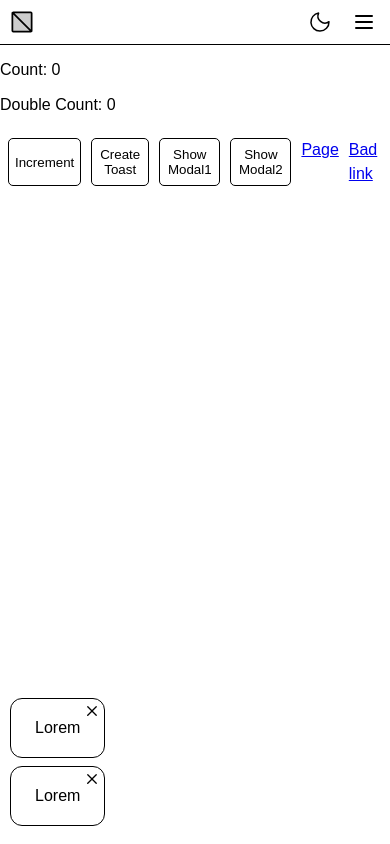
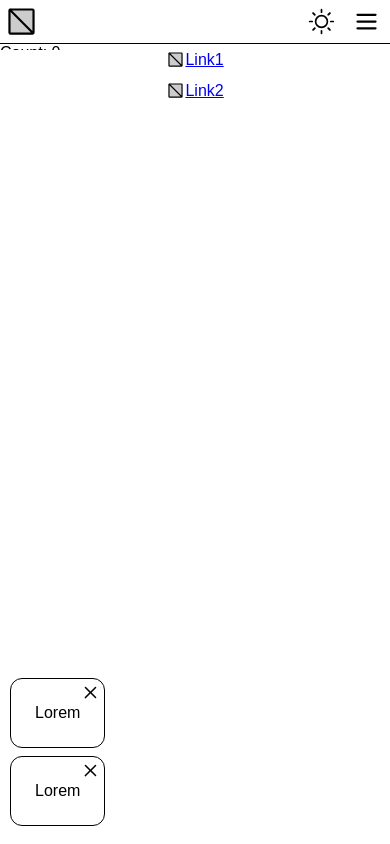
Before and after one commit to VictorCam/template, a Vue app: page / in a window 390 px wide. Built offline with nearby package versions, Linux system fonts and the light colour scheme.

Commit message:
feat: improvements

```diff
--- a/package.json
+++ b/package.json
@@ -9,10 +9,11 @@
     "preview": "vite preview"
   },
   "dependencies": {
-    "@unocss/reset": "^0.60.3",
     "axios": "^1.7.2",
     "js-cookie": "^3.0.5",
+    "normalize.css": "^8.0.1",
     "pinia": "^2.1.7",
+    "reset-css": "^5.0.2",
     "valibot": "^0.30.0",
     "vue": "^3.4.27",
     "vue-router": "^4.3.2",
--- a/src/components/NavHeader.vue
+++ b/src/components/NavHeader.vue
@@ -3,8 +3,7 @@ import { ref, onMounted } from "vue";
 import utils from "../utils";
 const navBtnRef = ref(null);
 const navSvgRef = ref(null);
-const themeBtnRef = ref(null);
-const themeSvgRef = ref(null);
+const currIconTheme = ref(null);
 
 let links = [
   {
@@ -17,42 +16,44 @@ let links = [
   },
 ];
 
-function toggleSidebar() {
+async function toggleHidden(ref) {
+  ref.classList.toggle("hidden");
+}
+
+async function toggleSidebar() {
   var sidebar = document.querySelector("nav");
-  sidebar.classList.toggle("active");
+  sidebar.classList.toggle("scale-in-center");
+  sidebar.classList.toggle("scale-out-center");
+  await utils.waitForAnimation(sidebar);
+  // check if sidebar has scale-out-center class
 }
 
 onMounted(() => {
-  utils.loadSavedTheme(themeSvgRef)
+  utils.loadSavedTheme()
 })
 </script>
 
 <template>
-  <header class="flex items-center gap2 p2 outline-1 outline-solid outline-[var(--white)]">
-    <div class="svg-bw tmp p3.5"></div>
-    <button ref="themeBtnRef" @click="
-      utils.switchButtonIcons(
-        { buttonRef: themeBtnRef, svgRef: themeSvgRef },
-        { icon1: 'sun', icon2: 'moon' }
-      );
-    utils.toggleTheme();
-    " aria-pressed="false" class="svg-button ml-auto" aria-label="Toggle Dark/Light Theme">
-      <div ref="themeSvgRef" class="svg-bw sun p3"></div>
-    </button>
+  <header class="flex items-center gap2 p1 outline-1 outline-solid outline-[var(--white)]">
+    <div class="svg-bw tmp p2 mr-auto"></div>
+    <input ref="currIconTheme" class="cb-btn hidden" type="checkbox" id="theme" />
+    <label for="theme" @click="utils.toggleTheme()" type="button" aria-label="navigation button"
+      class="transition duration-200 ease-in flex flex-row items-center gap2 w-fit p1 rd-2 cursor-pointer">
+      <div class="svg-color p1 sun bg-yellow"></div>
+      <div class="svg-color p1 moon bg-blue"></div>
+    </label>
     <button ref="navBtnRef" @click="
-      utils.switchButtonIcons(
-        { buttonRef: navBtnRef, svgRef: navSvgRef },
-        { icon1: 'burger', icon2: 'close' }
-      );
+      utils.switchButtonIcons({ buttonRef: navBtnRef, svgRef: navSvgRef }, { icon1: 'burger', icon2: 'close' });
     toggleSidebar();
     " aria-pressed="false" class="svg-button sm:hidden" aria-label="Hamburger Menu">
-      <div ref="navSvgRef" class="svg-bw burger p3"></div>
+      <div ref="navSvgRef" class="svg-bw burger p1"></div>
     </button>
-    <nav class="lt-sm:bg-[var(--black)] mr-2 z-99">
-      <ul class="flex flex-row gap3 lt-sm:flex-col lt-sm:mb2 m0">
+    <nav
+      class="<sm:bg-[var(--black)] mr-2 z-99 <sm:fixed <sm:mt-12.5 <sm:top-0 <sm:left-0 <sm:w-full <sm:h-full <sm:bg-[var(--black)]">
+      <ul class="flex flex-row gap3 lt-sm:flex-col <sm:mb2 m0">
         <li v-for="link in links">
           <div class="grid justify-items-center">
-            <div class="group-link-icon">
+            <div class="flex items-center">
               <div class="svg-bw tmp link-icons sm:hidden"></div>
               <a :href="link.href">
                 <span>{{ link.name }}</span>
@@ -63,34 +64,12 @@ onMounted(() => {
       </ul>
     </nav>
   </header>
+
+
 </template>
 
 <style>
 button {
   --at-apply: b-none bg-transparent;
 }
-
-nav {
-  --at-apply: lt-sm:fixed;
-}
-
-@media (max-width: 640px) {
-  nav {
-    position: fixed;
-    top: 50px;
-    left: calc(-100%);
-    width: 100%;
-    height: 100vh;
-    transition: transform 0.3s ease-out;
-  }
-
-  nav.active {
-    transform: translateX(100%);
-  }
-
-  .group-link-icon {
-    display: flex;
-    align-items: center;
-  }
-}
 </style>
--- a/src/components/Toast.vue
+++ b/src/components/Toast.vue
@@ -20,7 +20,6 @@ const hideToast = async (id) => {
     await utils.waitForAnimation(toast.value);
     utils.removeItemById(toasts, id)
 };
-
 
 const toast = ref();
 
--- a/src/css/utils.css
+++ b/src/css/utils.css
@@ -94,14 +94,35 @@ button>* {
   transition: 300ms ease-in;
 }
 
-.hidden {
-  opacity: 0;
-  position: absolute;
-  left: -9999px;
-  top: 0;
-  height: 0;
-  width: 0;
-  margin: 0;
-  padding: 0;
-  pointer-events: none;
+/* testing */
+
+/* icon 1 */
+.cb-btn:checked~label>[class*=svg-]:nth-of-type(1) {
+  display: none;
 }
+
+.cb-btn~label>[class*=svg-]:nth-of-type(1) {
+  display: flex;
+}
+
+/* icon 2 */
+.cb-btn:checked~label>[class*=svg-]:nth-of-type(2) {
+  display: flex;
+}
+
+.cb-btn~label>[class*=svg-]:nth-of-type(2) {
+  display: none;
+}
+
+.cb-btn~label {
+  transition: all 500ms;
+}
+
+.cb-btn:checked~label {
+  transform: rotate(-360deg);
+}
+
+.cb-btn~label {
+  user-select: none;
+  cursor: pointer;
+}
--- a/src/main.js
+++ b/src/main.js
@@ -10,8 +10,9 @@ import 'virtual:uno.css';
 //   },
 // })
 
-import '@unocss/reset/normalize.css'
-import '@unocss/reset/sanitize/sanitize.css'
+
+import "normalize.css";
+import "reset-css";
 import "./css/utils.css";
 import "./css/icons.css";
 import "./css/animations.css";
--- a/src/routes/Home.vue
+++ b/src/routes/Home.vue
@@ -24,7 +24,6 @@ const modalTransition = async (e) => {
   modal.value.classList.add('shrink');
   await utils.waitForAnimation(modal.value);
 };
-
 </script>
 
 <template>
@@ -32,50 +31,31 @@ const modalTransition = async (e) => {
     <NavHeader />
     <p>Count: {{ store.count }}</p>
     <p>Double Count: {{ store.doubleCount }}</p>
-    <div class="flex gap-2.5 p-2">
+    <div class="flex flex-wrap gap2.5 p2">
       <button class="main-button" @click="store.increment">Increment</button>
       <button @click="utils.addItem(toasts, { message: 'test4', type: 'info' })" class="main-button">Create
         Toast</button>
-      <button class="main-button" @click="modalTransition(); showHide('modal1')">Show Modal1</button>
+      <!-- <button class="main-button" @click="showHide('modal1')">Show Modal1</button> -->
       <button class="main-button" @click="showHide('modal2')">Show Modal2</button>
       <router-link to="/Page">Page</router-link>
       <router-link to="aewoifj">Bad link</router-link>
     </div>
     <!-- <Slides /> -->
-
     <div>
-      <div class="flex flex-col absolute m-2.5 left-0 bottom-0">
+      <div class="flex flex-col absolute m2.5 left-0 bottom-0">
         <Toast v-for="toast in toasts" :key="toast.id" :id="toast.id" :message="toast.message" :type="toast.type" />
       </div>
     </div>
-
-    <!-- modal1 -->
-    <div v-if="modal === 'modal1'" class="modal" @click="showHide">
-      <div class="grid bg-[var(--black)] b b-solid bc-[var(--white)] max-w-[80vw] mx-auto rd-3 scale-in-center"
-        @click="$event.stopPropagation()">
-        <button class="justify-self-end p-2" @click="showHide">
-          <div class="close svg-bw p-3"></div>
-        </button>
-        <div class="p-4 text-center text-balance">
-          <p>
-            testt
-          </p>
-        </div>
-      </div>
-    </div>
-
     <!-- modal2 -->
     <div v-if="modal === 'modal2'" class="modal" @click="showHide">
       <div class="grid bg-[var(--black)] b b-solid bc-[var(--white)] max-w-[80vw] mx-auto rd-3 scale-in-center"
         @click="$event.stopPropagation()">
-        <button class="justify-self-end p-2" @click="showHide">
-          <div class="close svg-bw p-3"></div>
+        <button class="absolute top-0 right-0" @click="showHide">
+          <div class="close svg-bw pt1 pb1"></div>
         </button>
-        <div class="text-center text-balance">
+        <div class="text-center text-balance p10">
           <p>
-            Lorem ipsum dolor, sit amet consectetur adipisicing elit. Dolore adipisci, veniam amet eaque accusamus
-            doloremque exercitationem assumenda enim eveniet neque porro ullam molestiae nulla tempore dolorem maiores
-            aliquid aliquam atque.
+            Lorem
           </p>
         </div>
       </div>
--- a/src/utils.js
+++ b/src/utils.js
@@ -16,21 +16,19 @@ function waitForAnimation(element) {
   });
 }
 
-const unToggleHidden = (ref) => {
-  ref.classList.remove("hidden");
-}
-
 const switchButtonIcons = ({ buttonRef, svgRef }, { icon1, icon2 }) => {
-  let switchTarget = !Boolean(buttonRef.getAttribute("aria-pressed")).valueOf();
-  console.log(switchTarget)
+  let truthyValue = buttonRef.getAttribute("aria-pressed").valueOf();
+  let switchTarget = 'false' == truthyValue ? true : false;
   buttonRef.setAttribute("aria-pressed", switchTarget);
   svgRef.classList.toggle(icon1);
   svgRef.classList.toggle(icon2);
 };
 
-const loadSavedTheme = (svgRefIcon) => {
+const loadSavedTheme = () => {
   //root element
   const rootElement = document.documentElement;
+
+  let temp = document.querySelector('.cb-btn');
 
   // get the current theme
   let theme = localStorage.getItem('theme');
@@ -49,36 +47,43 @@ const loadSavedTheme = (svgRefIcon) => {
   if (theme === "light" || currTheme === "sun") {
     rootElement.classList.remove("dark")
     rootElement.classList.add("light")
+    temp.checked = true
+
   }
   else if (theme === "dark" || currTheme === "moon") {
     rootElement.classList.remove("light")
     rootElement.classList.add("dark")
+
+    temp.checked = false
   }
-
-  //set the icon
-  svgRefIcon.value.classList.add(currTheme);
 }
 
 const toggleTheme = () => {
   const rootElement = document.documentElement;
 
+  let test = document.querySelector('.cb-btn');
+
   if (rootElement.classList.contains("light")) {
     rootElement.classList.remove("light")
     rootElement.classList.add("dark")
     localStorage.setItem("theme", "dark")
+    test.checked = true
   }
   else if (rootElement.classList.contains("dark")) {
     rootElement.classList.remove("dark")
     rootElement.classList.add("light")
     localStorage.setItem("theme", "light")
+    test.checked = false
   }
   else {
     if (window.matchMedia && window.matchMedia('(prefers-color-scheme: dark)').matches) {
       rootElement.classList.add("dark")
       localStorage.setItem("theme", "dark");
+      test.checked = true
     } else {
       rootElement.classList.add("light")
       localStorage.setItem("theme", "light");
+      test.checked = false
     }
   }
 };
--- a/vite.config.js
+++ b/vite.config.js
@@ -10,17 +10,10 @@ import transformerDirectives from '@unocss/transformer-directives'
 import UnoCSS from 'unocss/vite';
 import { analyzer } from "vite-bundle-analyzer";
 
-
 // https://vitejs.dev/config/
 export default defineConfig({
   plugins: [
-    vue({
-      template: {
-        compilerOptions: {
-          isCustomElement: (tag) => tag.startsWith("swiper-"),
-        },
-      },
-    }),
+    vue(),
     analyzer(),
     UnoCSS({
       transformers: [transformerDirectives()]
```
Also changed, not shown: 1 other file (tests, documents, lock files or other folders).
